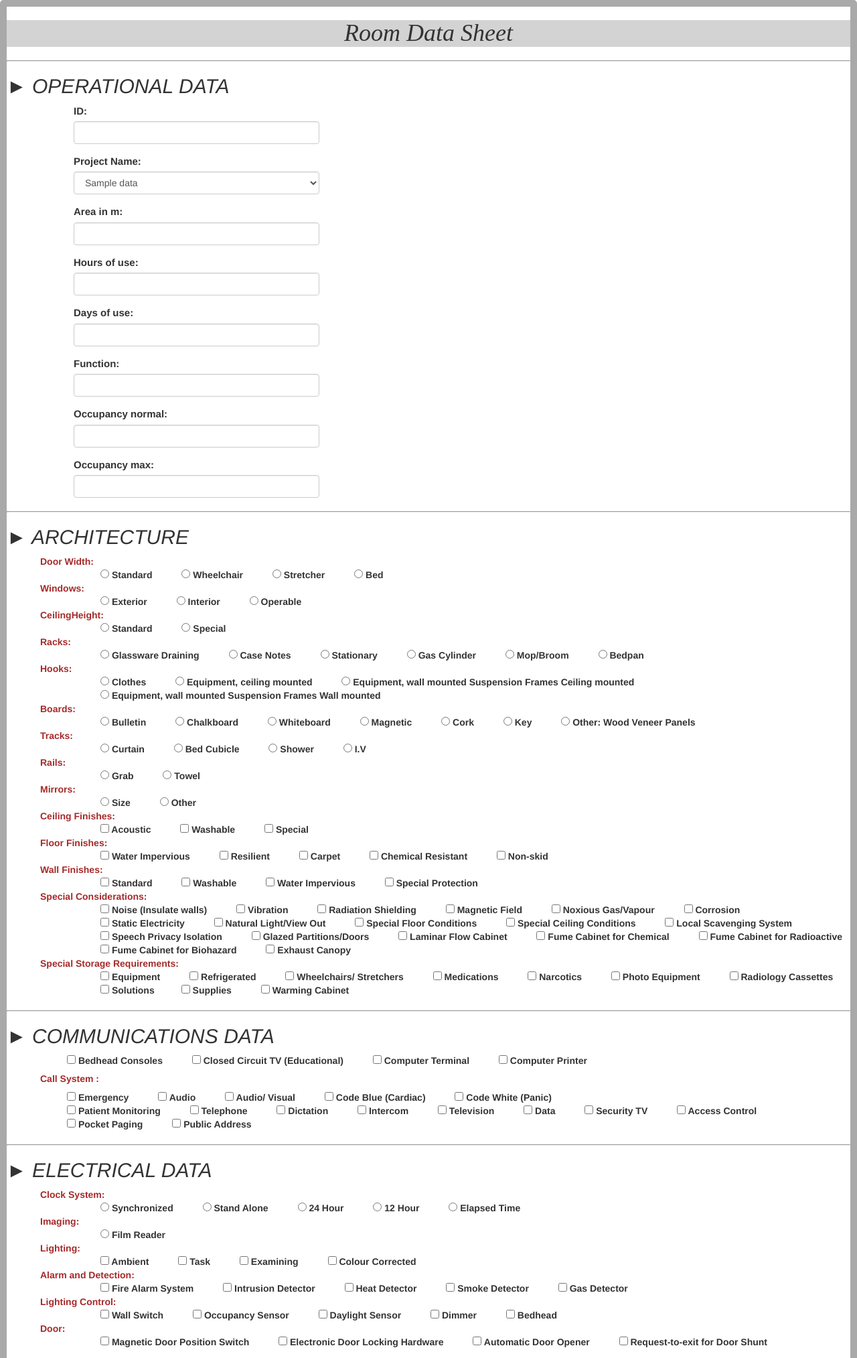
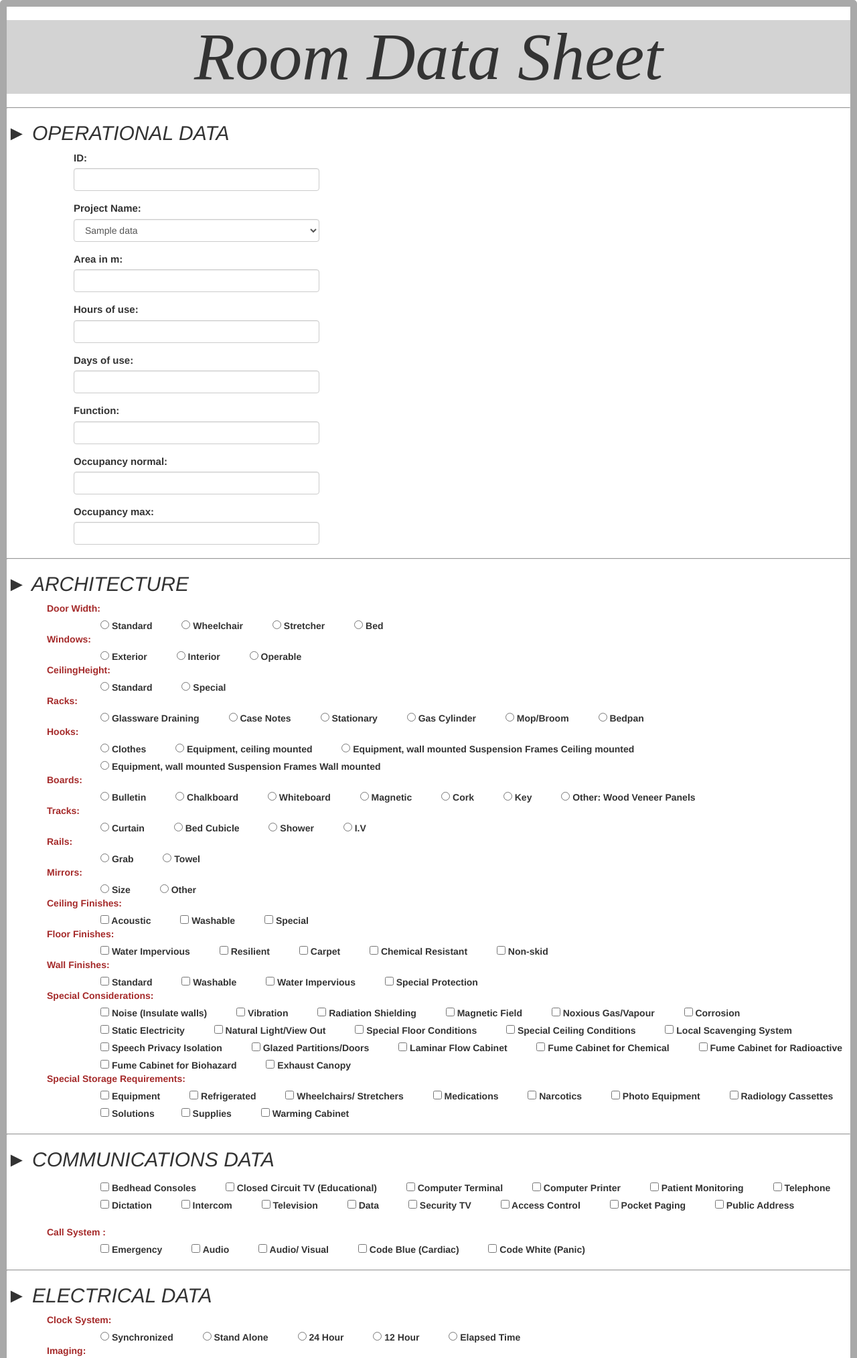
Before and after one commit to MoaazKhairy/Clinical-project-Web-PHP-Front-SQL, a PHP site: page /add_room_form.php in a window 1280 px wide. Shown: the top 2027 px of the page at 67% size. Run offline with PHP 8.4, Linux system fonts and the light colour scheme; tables that the repository leaves empty or names only in its code hold one stand-in row (values such as "Sample post").

Commit message:
Edit room form > chechbox

```diff
--- a/add_room_form.php
+++ b/add_room_form.php
@@ -35,12 +35,15 @@ $projects = $conn->query($sql);
       	border-radius: 8px;
         text-align: center;
       }
+      b {
+      	 margin: 15px 0px 10px 10px;
+      }
      .checkboxes {
       text-align:left;
      }
 
     .checkboxes input{
-      margin: 0px 0px 0px 40px;
+      margin: 8px 0px 0px 40px;
      }
 
      .checkboxes label{
@@ -51,7 +54,7 @@ $projects = $conn->query($sql);
      }
 
     .radioboxes input{
-      margin: 0px 0px 0px 40px;
+      margin: 8px 0px 0px 40px;
      }
 
      .radioboxes label{
@@ -63,7 +66,7 @@ $projects = $conn->query($sql);
 
 <form action="add_room.php" method="post">
 
-	<h1> <em> <font face="Algerian"> Room Data Sheet </font> </em> </h1>
+	<h1> <em> <font face="Algerian" style="font-size:100px"> Room Data Sheet </font> </em> </h1>
 
 	<hr>
 
@@ -438,7 +441,7 @@ $projects = $conn->query($sql);
 	<hr>
 
 	<h2> <em> &#9658; COMMUNICATIONS DATA </em> </h2>
-
+        <div>
 	        <div  class="checkboxes">
 				<label>
 					<input type="checkbox" name="Communications[]" value="Bedhead Consoles"> Bedhead Consoles
@@ -452,23 +455,6 @@ $projects = $conn->query($sql);
 				<label>
 					<input type="checkbox" name="Communications[]" value="Computer Printer"> Computer Printer
 				</label>
-		 <h5> <b style="color: brown">Call System : </b> </h5>
-		<label>
-			<input type="checkbox" name="Communications[]" value="Emergency"> Emergency
-		</label>
-		<label>
-			<input type="checkbox" name="Communications[]" value="Audio"> Audio
-		</label>
-        <label>
-			<input type="checkbox" name="Communications[]" value="Audio/ Visual"> Audio/ Visual
-		</label>
-		<label>
-			<input type="checkbox" name="Communications[]" value="Code Blue (Cardiac)"> Code Blue (Cardiac)
-		</label>
-		<label>
-			<input type="checkbox" name="Communications[]" value="Code White (Panic)"> Code White (Panic)
-		</label>
-		<br>
 				<label>
 					<input type="checkbox" name="Communications[]" value="Patient Monitoring "> Patient Monitoring
 				</label>
@@ -499,6 +485,30 @@ $projects = $conn->query($sql);
 				<label>
 					<input type="checkbox" name="Communications[]" value="Public Address"> Public Address
 				</label>
+		    </div>
+		</div>
+		<br>
+		<div>
+			<b style="color: brown">Call System : </b> <br>
+			<div  class="checkboxes">
+				<label>
+					<input type="checkbox" name="Communications[]" value="Emergency"> Emergency
+				</label>
+				<label>
+					<input type="checkbox" name="Communications[]" value="Audio"> Audio
+				</label>
+		        <label>
+					<input type="checkbox" name="Communications[]" value="Audio/ Visual"> Audio/ Visual
+				</label>
+				<label>
+					<input type="checkbox" name="Communications[]" value="Code Blue (Cardiac)"> Code Blue (Cardiac)
+				</label>
+				<label>
+					<input type="checkbox" name="Communications[]" value="Code White (Panic)"> Code White (Panic)
+				</label>
+				<br>
+			</div>
+		</div>
 	</div>
 
 	<hr>
```
Lines whose indentation alone changed are shown as unchanged.
